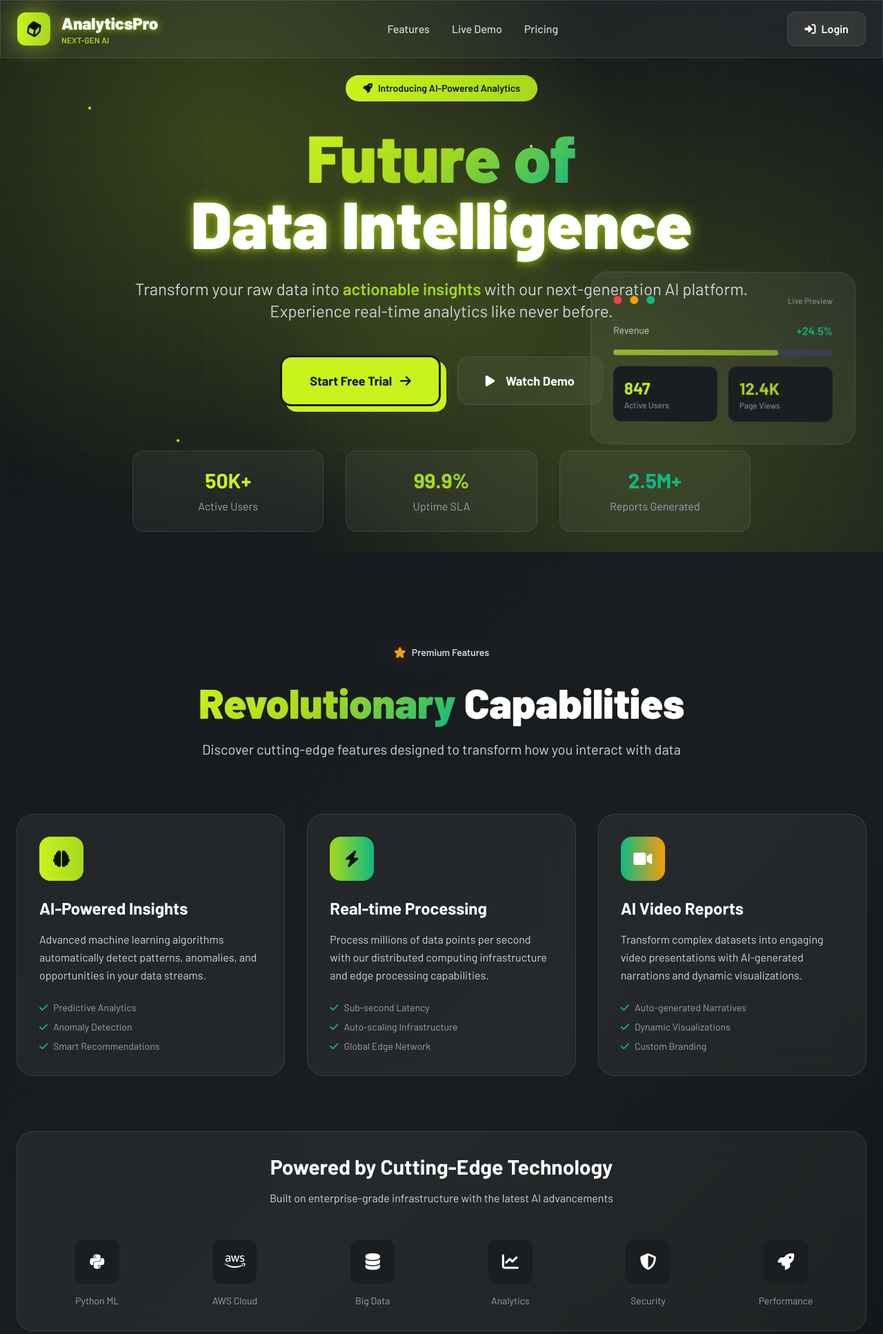
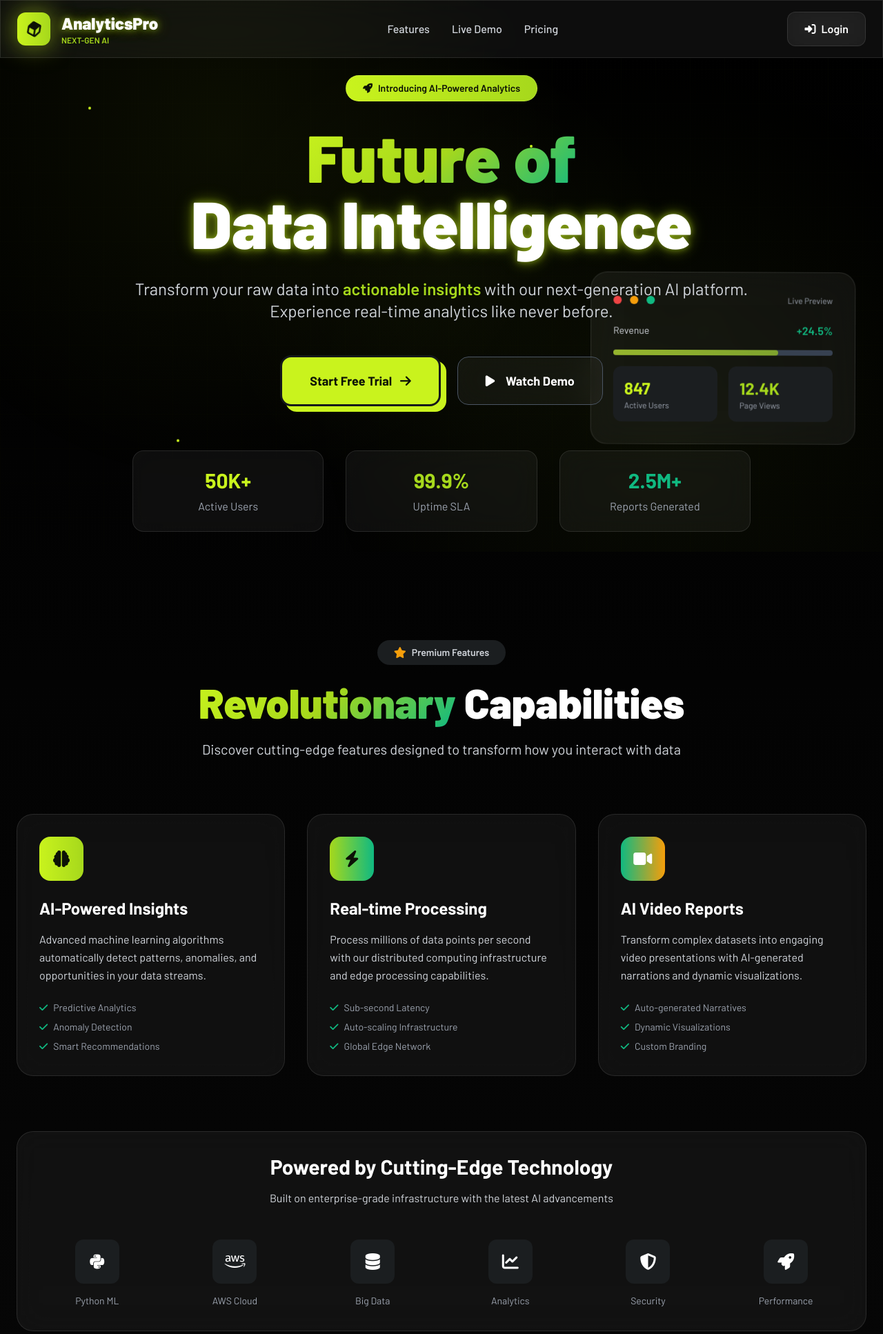
Before and after one commit to Digirocket-Technologies-Pvt-Ltd/ReportingApp, a Flask app: page / in a window 1280 px wide. Shown: the top 1934 px of the page at 69% size. Run offline with Flask 3, Linux system fonts and the light colour scheme; some libraries are stand-ins or nearby versions.

Commit message:
Landing page: near-black background like digirocket.io
Replace charcoal body gradient with near-black (#000 -> #0a0a0a) and
drop the heavy lime radial wash (0.2 -> 0.06) plus faint grid (0.04)
so the page reads pure black with lime only as an accent.

Co-Authored-By: Claude Opus 4.7 (1M context) <noreply@anthropic.com>

```diff
--- a/templates/index.html
+++ b/templates/index.html
@@ -64,7 +64,7 @@
         }
 
         .dark-mode {
-            background: linear-gradient(135deg, #14181a 0%, #1b1e20 50%, #0a0d0e 100%);
+            background: linear-gradient(180deg, #000000 0%, #0a0a0a 100%);
         }
 
         .glass-morphism {
@@ -81,8 +81,8 @@
 
         .cyber-grid {
             background-image:
-                linear-gradient(rgba(201, 243, 29, 0.1) 1px, transparent 1px),
-                linear-gradient(90deg, rgba(201, 243, 29, 0.1) 1px, transparent 1px);
+                linear-gradient(rgba(201, 243, 29, 0.04) 1px, transparent 1px),
+                linear-gradient(90deg, rgba(201, 243, 29, 0.04) 1px, transparent 1px);
             background-size: 50px 50px;
         }
 
@@ -121,9 +121,9 @@
 
         .hero-pattern {
             background-image:
-                radial-gradient(circle at 25% 25%, rgba(201, 243, 29, 0.2) 0%, transparent 50%),
-                radial-gradient(circle at 75% 75%, rgba(166, 216, 28, 0.2) 0%, transparent 50%),
-                radial-gradient(circle at 50% 50%, rgba(196, 248, 42, 0.1) 0%, transparent 50%);
+                radial-gradient(circle at 25% 25%, rgba(201, 243, 29, 0.06) 0%, transparent 45%),
+                radial-gradient(circle at 75% 75%, rgba(166, 216, 28, 0.05) 0%, transparent 45%),
+                radial-gradient(circle at 50% 50%, rgba(196, 248, 42, 0.03) 0%, transparent 45%);
         }
 
         .neo-brutalism {
```
